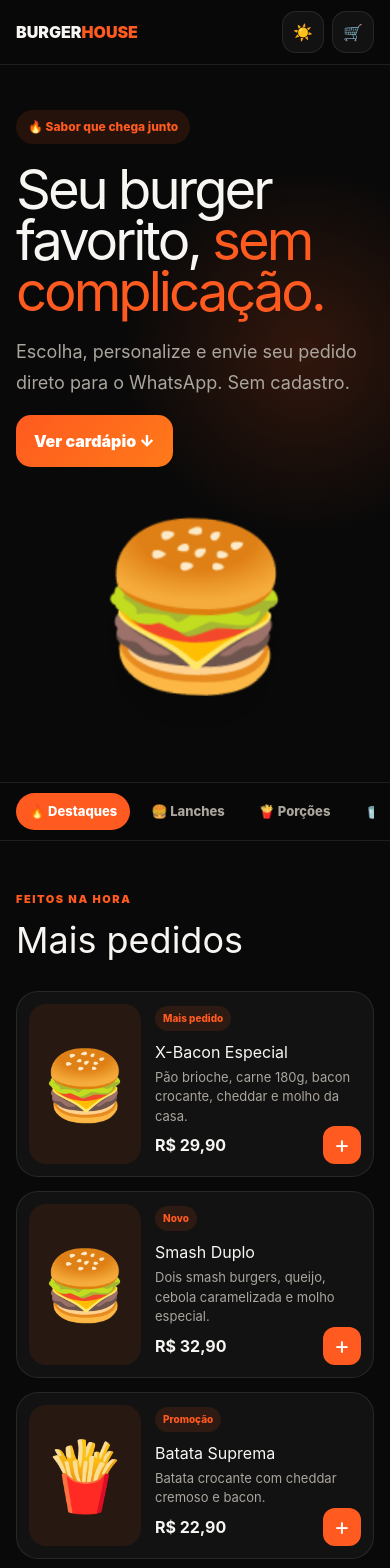
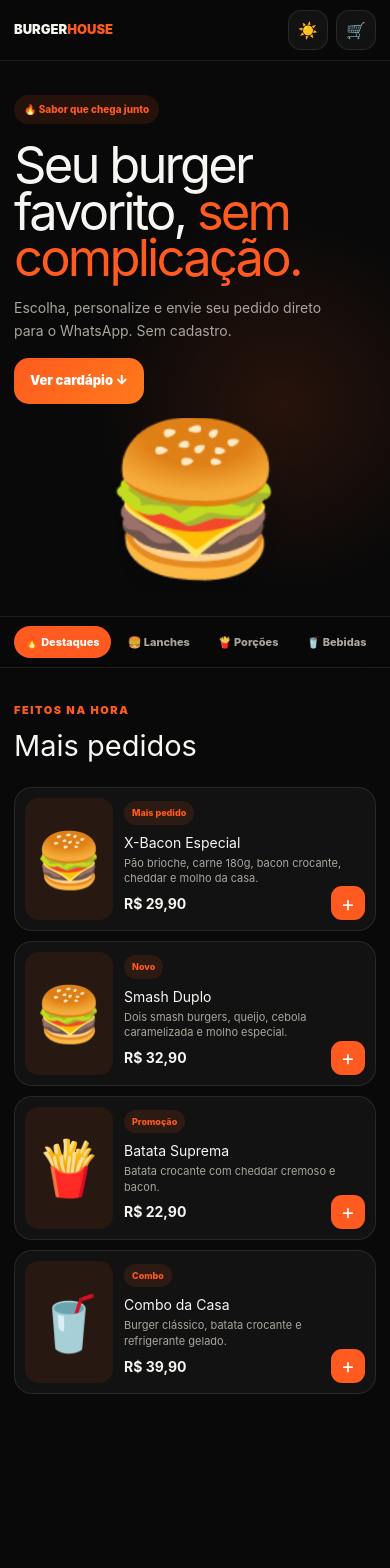
Before and after one commit to LEBEATO/cardapio-digital, a React (Vite) app: page / in a window 390 px wide. Shown: the top 1568 px of the page. After the commit the page ends 1494 px from the top, so only its background shows below. Built offline with nearby package versions, Linux system fonts and the light colour scheme.

Commit message:
style: refine responsive mobile menu and cart

```diff
--- a/src/styles/globals.css
+++ b/src/styles/globals.css
@@ -5,3 +5,53 @@
 @keyframes float{50%{transform:translateY(-14px) rotate(2deg)}}@media(max-width:760px){.hero-grid{grid-template-columns:1fr;padding-block:45px}.burger{font-size:10rem}.product-grid{grid-template-columns:1fr}.hero h1{font-size:3.4rem}}@media(prefers-reduced-motion:reduce){*{animation-duration:.01ms!important;transition-duration:.01ms!important;scroll-behavior:auto!important}}
 
 .drawer-backdrop{position:fixed;inset:0;z-index:100;background:#0009;backdrop-filter:blur(6px)}.cart-drawer{position:absolute;right:0;top:0;width:min(100%,500px);height:100%;overflow:auto;padding:24px;background:var(--surface);box-shadow:-30px 0 80px #0005}.drawer-head{display:flex;align-items:center;justify-content:space-between}.drawer-head h2{margin:4px 0;font-size:30px}.close{width:42px;height:42px;border:1px solid var(--border);border-radius:50%;background:var(--surface);color:var(--text);font-size:26px}.cart-list{display:grid;gap:10px;margin-top:24px}.cart-item{display:flex;align-items:center;gap:12px;padding:12px;border:1px solid var(--border);border-radius:16px;background:var(--bg)}.cart-emoji{font-size:34px}.cart-copy{flex:1;min-width:0}.cart-copy b,.cart-copy small{display:block}.cart-copy small{margin-top:4px;color:var(--muted)}.qty{display:flex;align-items:center;gap:9px}.qty button{width:32px;height:32px;border:1px solid var(--border);border-radius:9px;background:var(--surface);color:var(--text);font-size:18px}.clear-cart{margin-top:14px;border:0;background:none;color:var(--muted);text-decoration:underline}.cart-total{display:flex;justify-content:space-between;margin-top:26px;padding:18px;border-radius:15px;background:var(--bg);font-size:19px}.checkout{width:100%;margin-top:12px;padding:15px;border:0;border-radius:15px;background:linear-gradient(135deg,var(--brand),#ff7a1a);color:white;font-weight:900}
+
+/* Mobile-first polish */
+.burger-stage{display:grid;place-items:center;min-height:300px}
+@media(max-width:760px){
+ .shell{width:min(100% - 28px,1120px)}
+ .header-inner{height:60px}
+ .logo{font-size:13px}
+ .icon{width:40px;height:40px;border-radius:13px}
+ .hero{background:radial-gradient(circle at 72% 62%,#ff5a1f20,transparent 42%)}
+ .hero-grid{min-height:auto;display:flex;flex-direction:column;align-items:stretch;gap:10px;padding:34px 0 18px}
+ .hero-copy{width:100%}
+ .pill{padding:7px 10px;font-size:10px}
+ .hero h1{max-width:330px;margin:18px 0 14px;font-size:clamp(2.75rem,13vw,3.55rem);line-height:.92;letter-spacing:-.055em}
+ .hero p{max-width:330px;margin:0;font-size:14px;line-height:1.65}
+ .primary{margin-top:16px;padding:13px 16px;font-size:13px}
+ .burger-stage{min-height:180px;margin-top:4px;overflow:hidden}
+ .burger{font-size:9.2rem;line-height:1;transform:translateY(12px)}
+ .categories{top:60px}
+ .category-scroll{width:100%;padding:9px 14px;gap:6px}
+ .category-scroll a{padding:8px 11px;font-size:11px}
+ .menu{padding-top:34px;padding-bottom:100px}
+ .menu h2{font-size:29px;margin-bottom:20px}
+ .product-grid{gap:10px}
+ .product-card{gap:11px;padding:10px;border-radius:18px}
+ .product-image{width:88px;min-width:88px;min-height:108px;font-size:54px;border-radius:14px}
+ .product-info h3{margin:7px 0 3px;font-size:14px}
+ .product-info p{margin:0;font-size:11px;line-height:1.4;display:-webkit-box;-webkit-line-clamp:2;-webkit-box-orient:vertical;overflow:hidden}
+ .product-info strong{font-size:14px}
+ .tag{font-size:9px}
+ .add{width:34px;height:34px;border-radius:11px;font-size:21px}
+ .cart-bar{bottom:max(12px,env(safe-area-inset-bottom));width:calc(100% - 28px);padding:14px 16px;font-size:13px}
+ .drawer-backdrop{background:var(--surface)}
+ .cart-drawer{position:fixed;inset:0;width:100%;height:100dvh;padding:calc(20px + env(safe-area-inset-top)) 16px calc(18px + env(safe-area-inset-bottom));border:0;box-shadow:none}
+ .drawer-head h2{font-size:26px}
+ .close{width:38px;height:38px}
+ .cart-list{margin-top:20px}
+ .cart-item{padding:11px 10px;border-radius:14px}
+ .cart-emoji{font-size:29px}
+ .cart-copy b{font-size:13px}
+ .cart-copy small{font-size:11px}
+ .qty{gap:7px}
+ .qty button{width:30px;height:30px}
+ .cart-total{margin-top:20px;padding:16px;font-size:16px}
+ .checkout{padding:14px;font-size:13px}
+}
+@media(max-width:380px){
+ .hero h1{font-size:2.65rem}
+ .product-image{width:78px;min-width:78px}
+ .category-scroll a{font-size:10px}
+}
```
